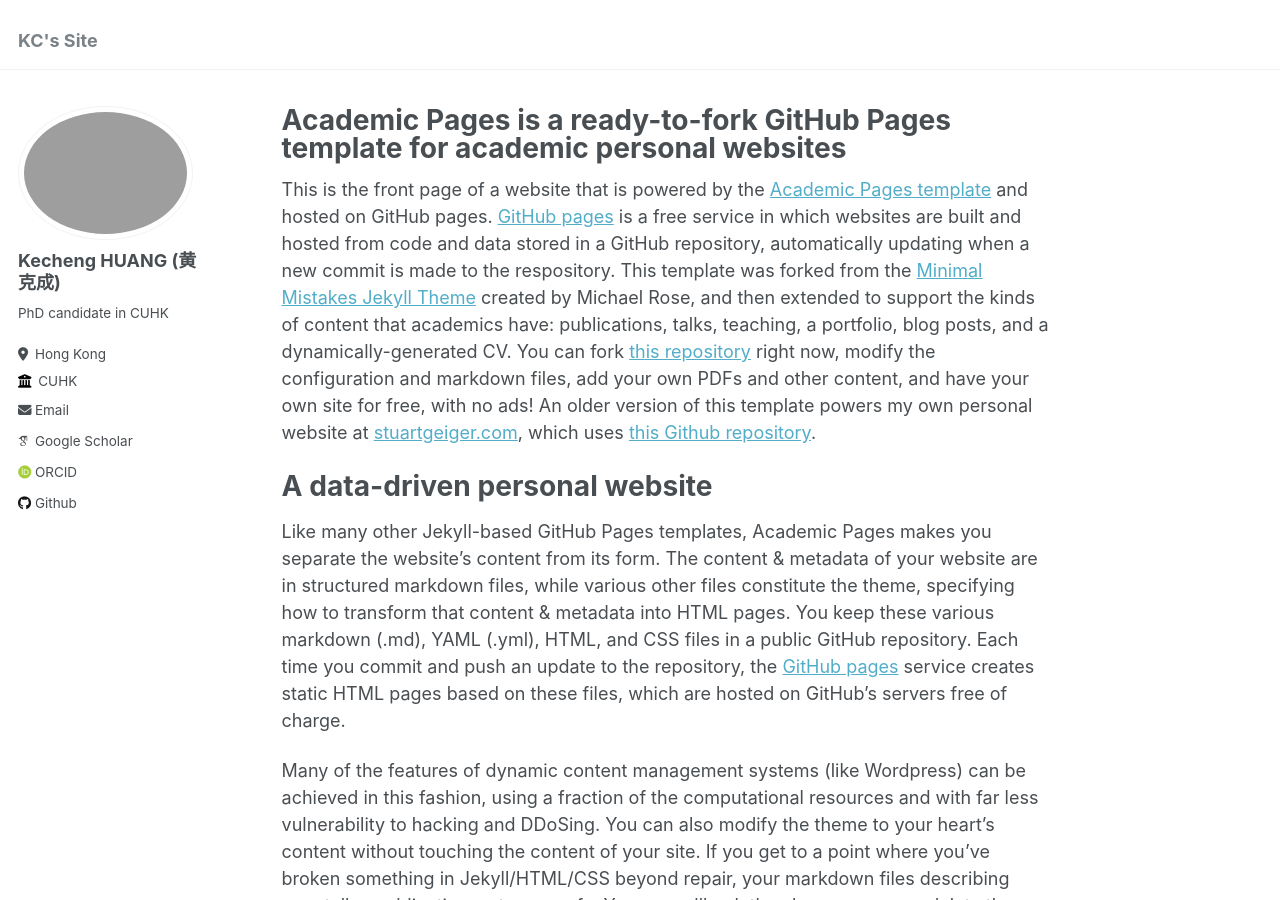
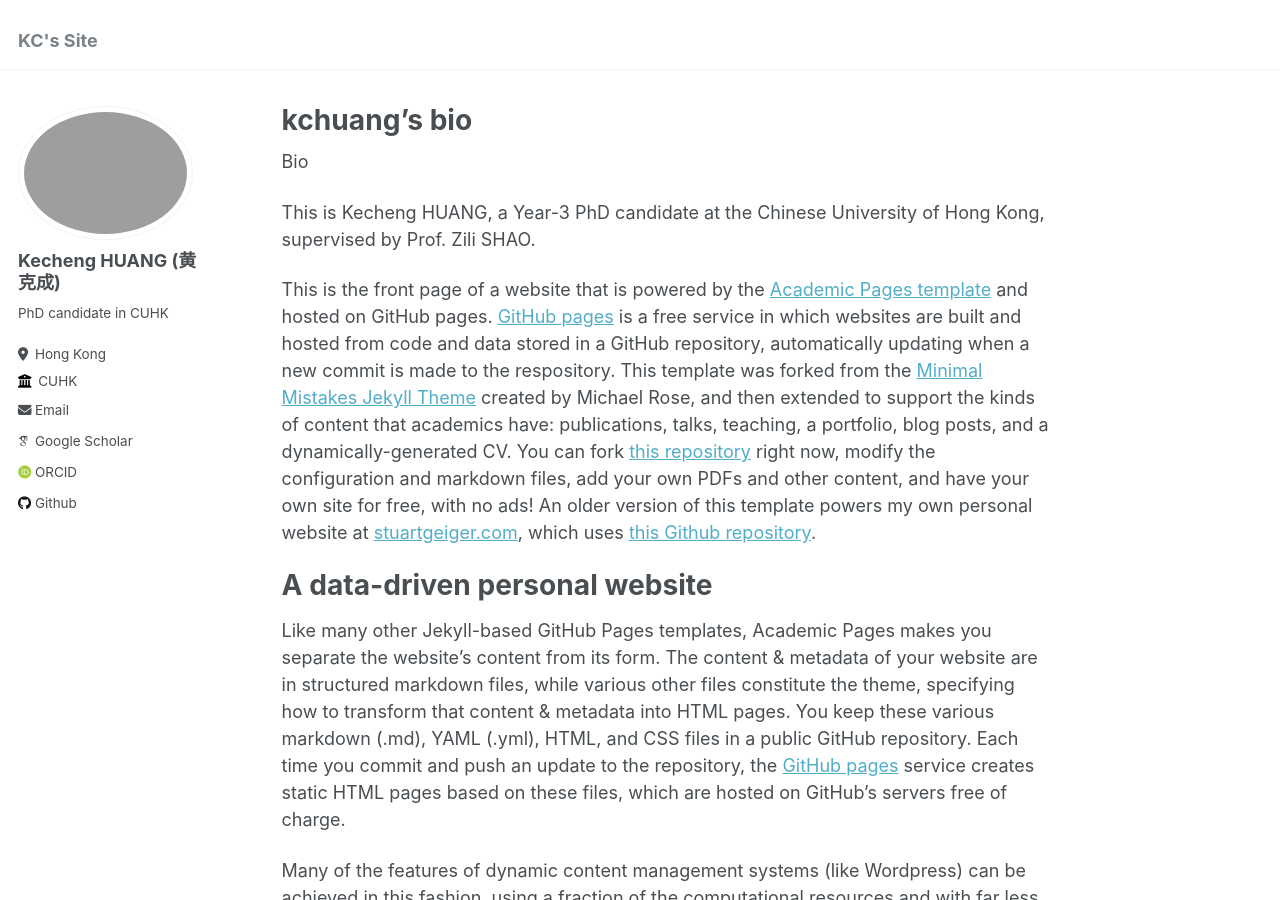
Before and after one commit to ericaloha/ericaloha.github.io, a Jekyll site: the page built from _pages/about.md, in a window 1280 px wide and 900 px high. Built offline with Jekyll 4.4.1, drawn with Linux system fonts in a browser that asks for light colours; some web fonts are replaced.

Commit message:
Update about.md

```diff
--- a/_pages/about.md
+++ b/_pages/about.md
@@ -1,11 +1,15 @@
 ---
 permalink: /
-title: "Academic Pages is a ready-to-fork GitHub Pages template for academic personal websites"
+title: "kchuang's bio"
 author_profile: true
 redirect_from:
   - /about/
   - /about.html
 ---
+Bio
+
+This is Kecheng HUANG, a Year-3 PhD candidate at the Chinese University of Hong Kong, supervised by Prof. Zili SHAO.
+
 
 This is the front page of a website that is powered by the [Academic Pages template](https://github.com/academicpages/academicpages.github.io) and hosted on GitHub pages. [GitHub pages](https://pages.github.com) is a free service in which websites are built and hosted from code and data stored in a GitHub repository, automatically updating when a new commit is made to the respository. This template was forked from the [Minimal Mistakes Jekyll Theme](https://mmistakes.github.io/minimal-mistakes/) created by Michael Rose, and then extended to support the kinds of content that academics have: publications, talks, teaching, a portfolio, blog posts, and a dynamically-generated CV. You can fork [this repository](https://github.com/academicpages/academicpages.github.io) right now, modify the configuration and markdown files, add your own PDFs and other content, and have your own site for free, with no ads! An older version of this template powers my own personal website at [stuartgeiger.com](http://stuartgeiger.com), which uses [this Github repository](https://github.com/staeiou/staeiou.github.io).
 
```
